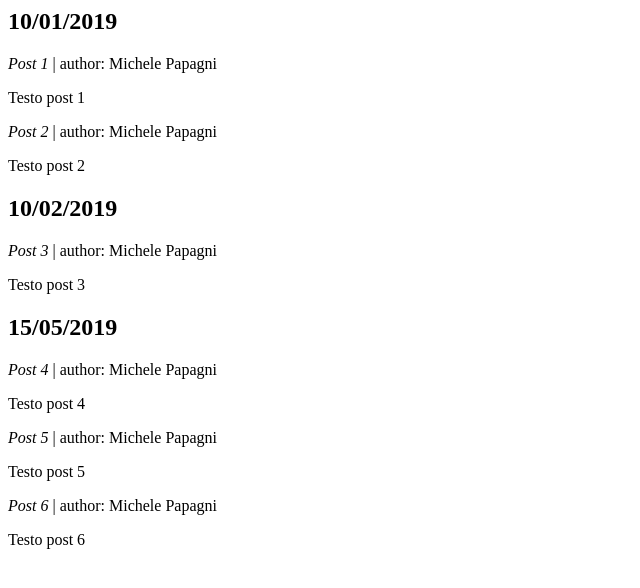
After one commit to Amreal-Lamanera/php-snacks-blocco-1, a PHP site: page /snack3.php in a window 1280 px wide. The commit adds this page. Shown: the top 588 px of the page, without its empty margins (0-640 px from the left). Run offline with PHP 8.4, Linux system fonts and the light colour scheme.

Commit message:
add snack 3

```diff
--- a/index.php
+++ b/index.php
@@ -5,3 +5,7 @@
 <div>
     <a href="./snack2.php">Snack 2</a>
 </div>
+
+<div>
+    <a href="./snack3.php">Snack 3</a>
+</div>
--- /dev/null
+++ b/snack3.php
@@ -0,0 +1,86 @@
+<?php
+
+$posts = [
+
+    '10/01/2019' => [
+        [
+            'title' => 'Post 1',
+            'author' => 'Michele Papagni',
+            'text' => 'Testo post 1'
+        ],
+        [
+            'title' => 'Post 2',
+            'author' => 'Michele Papagni',
+            'text' => 'Testo post 2'
+        ],
+    ],
+    '10/02/2019' => [
+        [
+            'title' => 'Post 3',
+            'author' => 'Michele Papagni',
+            'text' => 'Testo post 3'
+        ]
+    ],
+    '15/05/2019' => [
+        [
+            'title' => 'Post 4',
+            'author' => 'Michele Papagni',
+            'text' => 'Testo post 4'
+        ],
+        [
+            'title' => 'Post 5',
+            'author' => 'Michele Papagni',
+            'text' => 'Testo post 5'
+        ],
+        [
+            'title' => 'Post 6',
+            'author' => 'Michele Papagni',
+            'text' => 'Testo post 6'
+        ]
+    ],
+];
+
+?>
+
+<?php
+foreach ($posts as $key => $value) {
+?>
+
+    <h2>
+
+        <?=
+        $key;
+        ?>
+
+    </h2>
+
+    <?php
+    foreach ($value as $key => $post) {
+    ?>
+        <div>
+
+            <em>
+                <?=
+                $post['title'];
+                ?>
+            </em>
+            <span>
+
+                | author:
+                <?=
+                $post['author'];
+                ?>
+            </span>
+            <p>
+                <?=
+                $post['text'];
+                ?>
+            </p>
+        </div>
+    <?php
+    }
+    ?>
+
+<?php
+}
+?>
```
